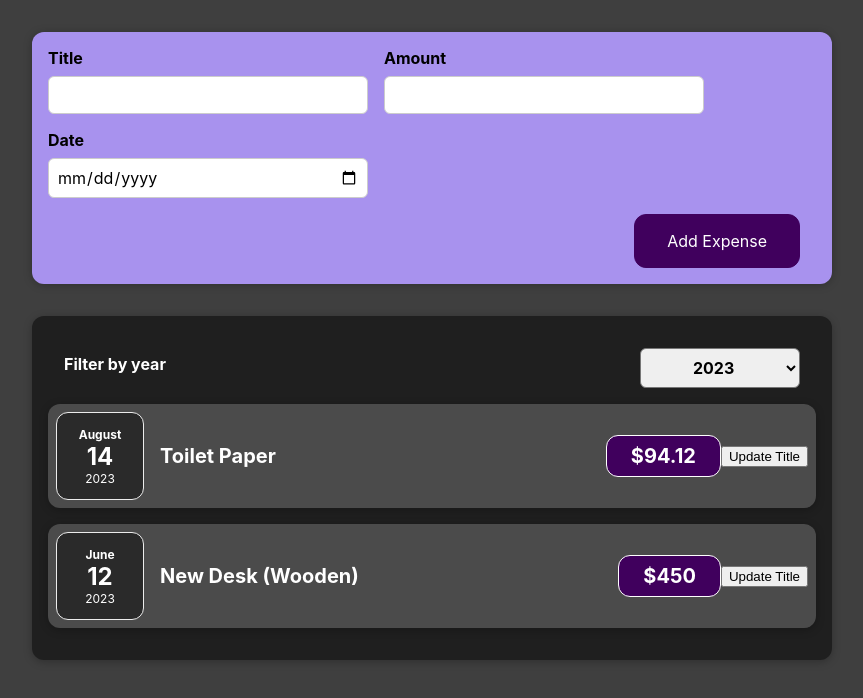
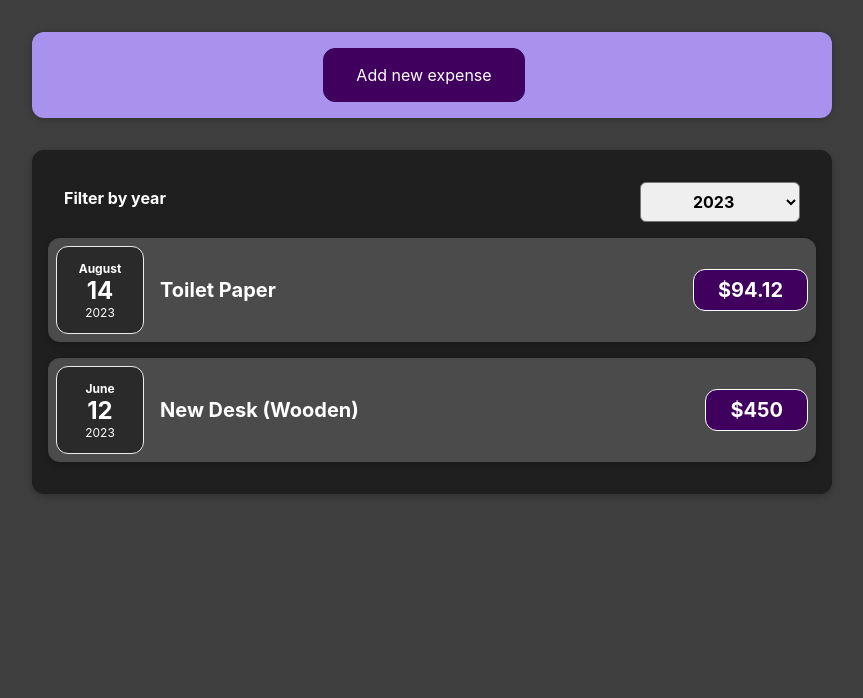
Before and after one commit to droozd15/tracker, a React (Create React App) app: page / in a window 1280 px wide. Shown: the top 698 px of the page, without its empty margins (208-1071 px from the left). Built offline with nearby package versions, Linux system fonts and the light colour scheme.

Commit message:
Add some condition for displaying

```diff
--- a/src/App.tsx
+++ b/src/App.tsx
@@ -4,9 +4,7 @@ import NewExpense from './components/NewExpense';
 import {Expense} from './types/expense';
 import ExpenseList from './components/Expenses/ExpenseList';
 
-const App = () => {
-
-  const [expenses, setExpensess] = useState<Expense[]>([
+const INITIAL_EXPENSES = [
   {
     id: 'e1',
     title: 'Toilet Paper',
@@ -26,13 +24,15 @@ const App = () => {
     amount: 450,
     date: new Date(2023, 5, 12),
   },
-  ]);
+];
+
+const App = () => {
+
+  const [expenses, setExpensess] = useState<Expense[]>(INITIAL_EXPENSES);
 
 
   const onAddNewExpense = (expenseData: Expense) => {
-    console.log(expenseData);
-    // expenses.push(expenseData);
-    setExpensess((prevState) => [...prevState, expenseData])
+    setExpensess((prevState) => [expenseData, ...prevState])
   }
 
   return (
--- a/src/components/Expenses/ExpenseItem/ExpenseItem.tsx
+++ b/src/components/Expenses/ExpenseItem/ExpenseItem.tsx
@@ -2,23 +2,15 @@ import './ExpenseItem.css';
 import {Expense} from '../../../types/expense';
 import ExpenseDate from "../ExpenseDate";
 import Card from "../../UI/Card";
-import {useState} from "react";
 
 const ExpenseItem = (props: Expense) => {
-
-  const [title, setTitle] = useState<string>(props.title);
-  const clickHandler = () => {
-    setTitle('Updated');
-  }
-
   return (
     <Card className="expense-item">
       <ExpenseDate date={props.date}/>
       <div className="expense-item__description">
-        <h2>{title}</h2>
+        <h2>{props.title}</h2>
         <div className="expense-item__price">${props.amount}</div>
       </div>
-      <button onClick={clickHandler}>Update Title</button>
     </Card>
   );
 }
--- a/src/components/Expenses/ExpenseList/ExpenseList.css
+++ b/src/components/Expenses/ExpenseList/ExpenseList.css
@@ -1,7 +1,12 @@
 .expense-list {
+  width: 50rem;
+  max-width: 95%;
+  margin: 2rem auto;
   padding: 1rem;
   background-color: rgb(31, 31, 31);
-  margin: 2rem auto;
-  width: 50rem;
-  max-width: 95%;
 }
+
+.expense-list__empty {
+  padding: 0 16px;
+  color: white;
+}
--- a/src/components/Expenses/ExpenseList/ExpenseList.tsx
+++ b/src/components/Expenses/ExpenseList/ExpenseList.tsx
@@ -13,11 +13,14 @@ const ExpenseList = (props: { expenses: Expense[] }) => {
     setFilteredYear(year);
   };
 
+  const filteredExpenses = props.expenses.filter(item => item.date.getFullYear().toString() === filteredYear);
+
   return (
     <Card className="expense-list">
       <ExpenseFilter onChangeFilter={onChangeFilter} defaultYear={filteredYear}></ExpenseFilter>
-      {props.expenses.filter(item => item.date.getFullYear().toString() === filteredYear).map(item => <ExpenseItem
-        key={item.id} {...item} />)}
+      {filteredExpenses.length === 0 ?
+        <p className='expense-list__empty'>No expense found</p>
+        : filteredExpenses.map(item => <ExpenseItem key={item.id} {...item} />)}
     </Card>
   );
 };
--- a/src/components/NewExpense/ExpenseForm/ExpenseForm.tsx
+++ b/src/components/NewExpense/ExpenseForm/ExpenseForm.tsx
@@ -4,9 +4,10 @@ import {Expense, ExpenseFormValue} from '../../../types/expense';
 
 type Props = {
   onSaveExpenseData: (expenseDate: Expense) => void;
+  onClickCancel: () => void;
 }
 
-const ExpenseForm = ({onSaveExpenseData}: Props) => {
+const ExpenseForm = ({onSaveExpenseData, onClickCancel}: Props) => {
   const [userInput, setUserInput] =
     useState<ExpenseFormValue>({title: '', amount: '', date: ''});
 
@@ -53,6 +54,7 @@ const ExpenseForm = ({onSaveExpenseData}: Props) => {
       </div>
       <div className="new-expense__actions">
         <button type="submit">Add Expense</button>
+        <button onClick={onClickCancel}>Cancel</button>
       </div>
     </form>
   )
--- a/src/components/NewExpense/NewExpense.tsx
+++ b/src/components/NewExpense/NewExpense.tsx
@@ -1,5 +1,5 @@
-import React from 'react';
-import './NewExpense.css'
+import React, {useState} from 'react';
+import './NewExpense.css';
 import {Expense} from '../../types/expense';
 import ExpenseForm from './ExpenseForm';
 
@@ -8,14 +8,22 @@ type Props = {
 }
 
 const NewExpense = ({onAddNewExpense}: Props) => {
+  const [showForm, setShowForm] = useState(false);
   const saveExpenseData = (expenseData: Expense) => {
-    console.log(expenseData);
     onAddNewExpense(expenseData);
-  }
+  };
 
-  return <div className="new-expense">
-    <ExpenseForm onSaveExpenseData={saveExpenseData}/>
-  </div>
-}
+  const onClickAddExpense = () => setShowForm(true);
+  const onClickCancel = () => setShowForm(false);
+
+  return (
+    <div className="new-expense">
+      {showForm
+        ? <ExpenseForm onSaveExpenseData={saveExpenseData} onClickCancel={onClickCancel}/>
+        : <button onClick={onClickAddExpense}>Add new expense</button>
+      }
+    </div>
+  );
+};
 
 export default NewExpense;
```
Lines whose indentation alone changed are shown as unchanged.
